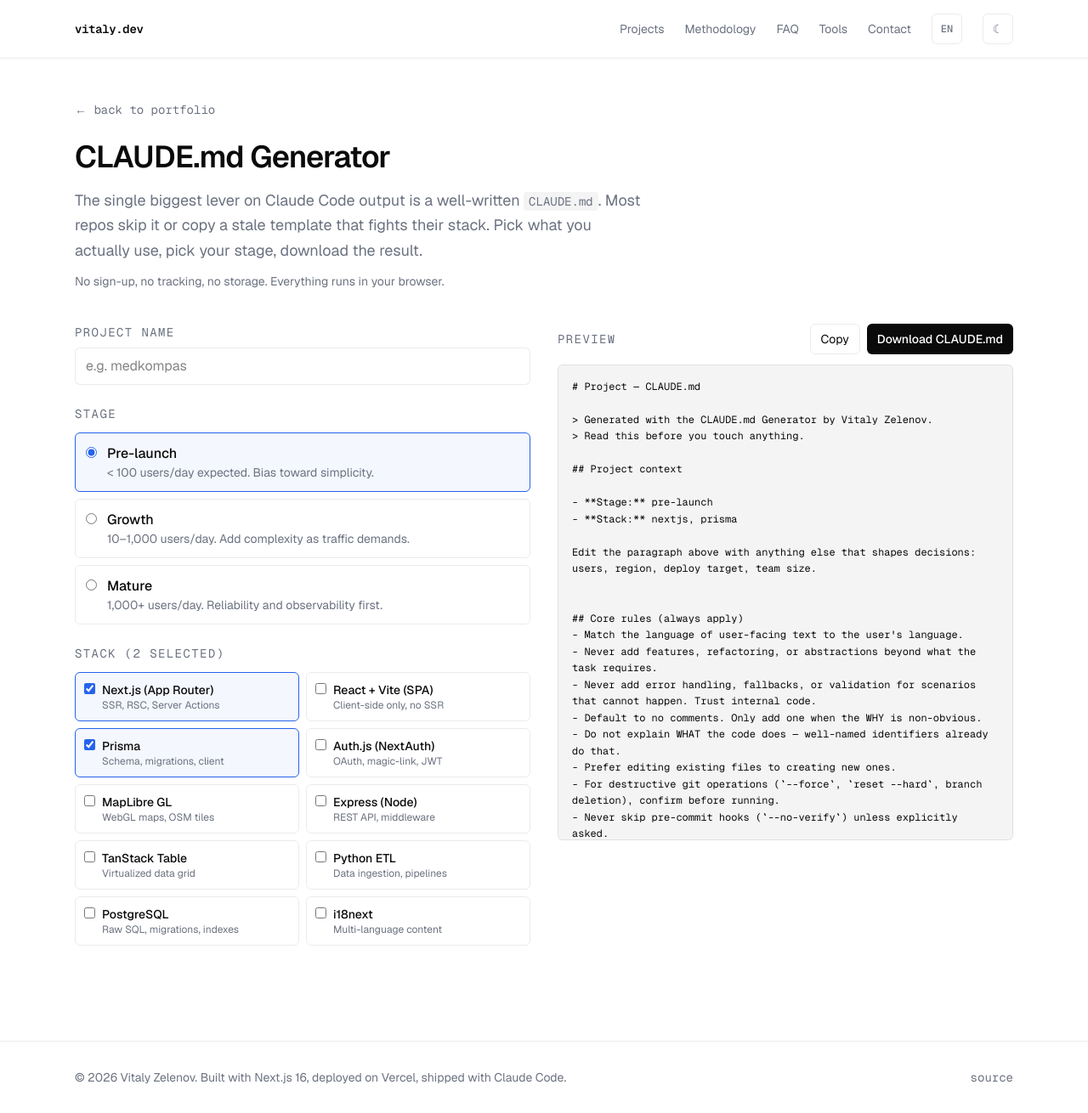
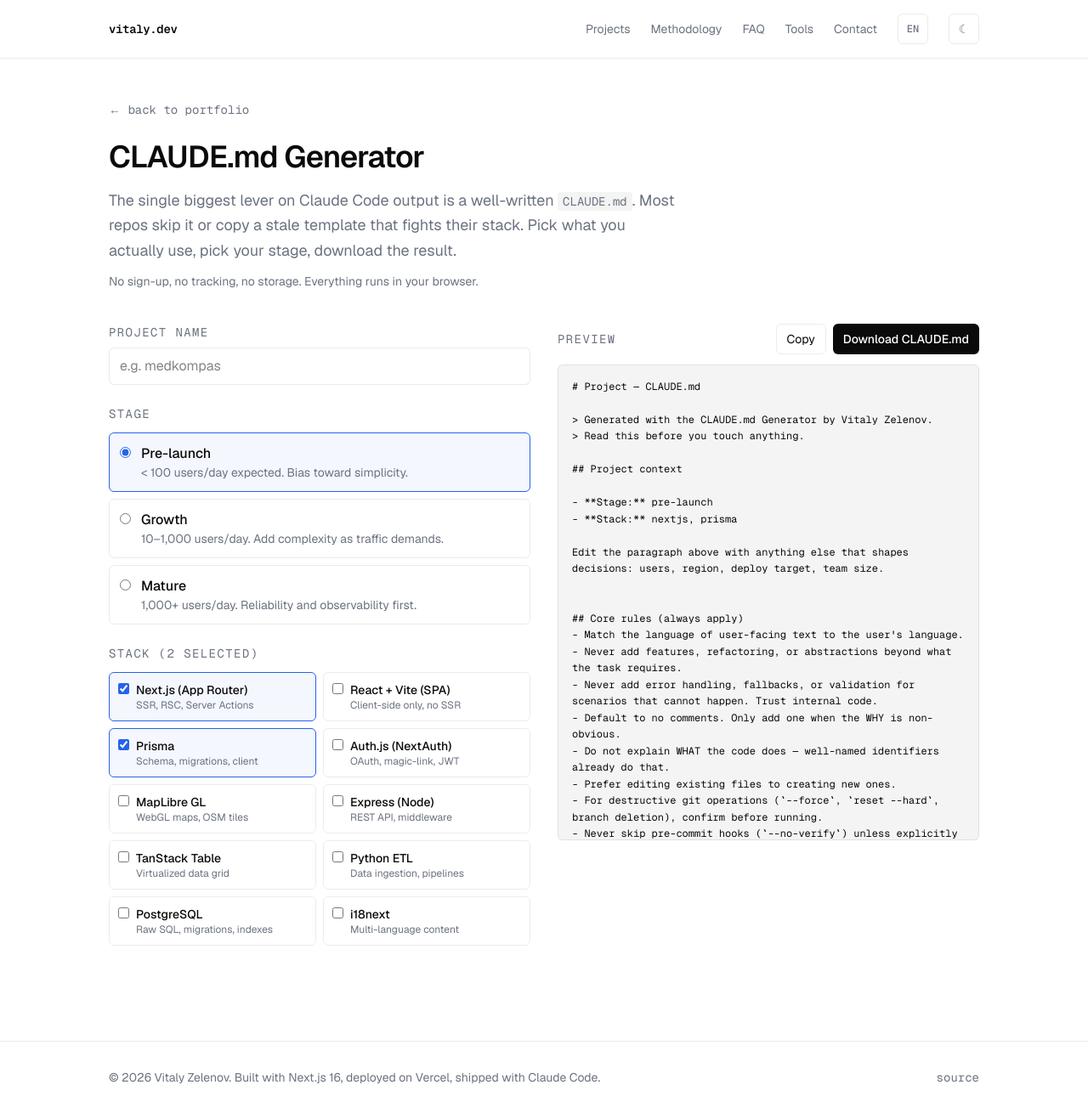
Before and after one commit to Regat1ve/vitalyzelenov-portfolio, a Next.js app: page /tools/claude-md in a window 1280 px wide. Shown: the whole page at 85% size. Built offline with nearby package versions, Linux system fonts and the light colour scheme.

Commit message:
full-width layout: drop max-w-6xl, use responsive padding
- content now spans edge-to-edge with side padding scaling from 24px
  on mobile up to 128px on xl viewports, so 2K/4K screens don't leave
  half the viewport empty

```diff
--- a/src/app/page.tsx
+++ b/src/app/page.tsx
@@ -11,7 +11,7 @@
   return (
     <>
       <Nav />
-      <main className="flex-1 mx-auto w-full max-w-6xl px-6">
+      <main className="flex-1 w-full px-6 sm:px-10 md:px-16 lg:px-24 xl:px-32">
         <Hero />
         <About />
         <Projects />
--- a/src/app/tools/claude-md/page.tsx
+++ b/src/app/tools/claude-md/page.tsx
@@ -14,7 +14,7 @@
   return (
     <>
       <Nav />
-      <main className="flex-1 mx-auto w-full max-w-6xl px-6 py-12">
+      <main className="flex-1 w-full px-6 sm:px-10 md:px-16 lg:px-24 xl:px-32 py-12">
         <div className="mb-10 max-w-2xl">
           <Link
             href="/"
--- a/src/components/Footer.tsx
+++ b/src/components/Footer.tsx
@@ -8,7 +8,7 @@
   const year = new Date().getFullYear();
   return (
     <footer className="border-t border-[color:var(--color-border)] py-8 mt-16 text-sm text-[color:var(--color-muted)]">
-      <div className="mx-auto max-w-6xl px-6 flex flex-col sm:flex-row items-center justify-between gap-3">
+      <div className="w-full px-6 sm:px-10 md:px-16 lg:px-24 xl:px-32 flex flex-col sm:flex-row items-center justify-between gap-3">
         <p>{t("footer.copyright").replace("{year}", String(year))}</p>
         <a
           href={config.links.github}
--- a/src/components/Nav.tsx
+++ b/src/components/Nav.tsx
@@ -9,7 +9,7 @@
   const t = useT();
   return (
     <header className="sticky top-0 z-40 w-full backdrop-blur-md bg-[color:var(--color-background)]/70 border-b border-[color:var(--color-border)]">
-      <nav className="mx-auto flex max-w-6xl items-center justify-between px-6 py-4">
+      <nav className="flex w-full items-center justify-between px-6 sm:px-10 md:px-16 lg:px-24 xl:px-32 py-4">
         <Link href="/" className="font-mono text-sm font-semibold tracking-tight hover:text-[color:var(--color-accent)] transition-colors">
           vitaly.dev
         </Link>
```
